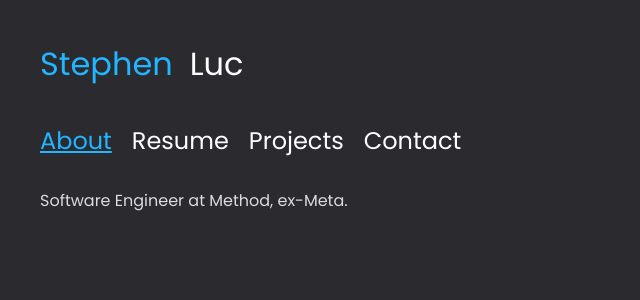
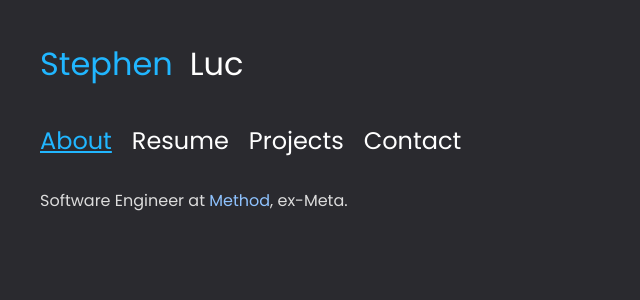
Before and after one commit to stephenluc/stephenluc.github.io, a Jekyll site: the page built from index.html, in a window 1280 px wide. Shown: the top 300 px of the page, without its empty margins (0-640 px from the left). Built offline with Jekyll 4.4.1, drawn with Linux system fonts in a browser that asks for light colours.

Commit message:
Update about.html

```diff
--- a/_includes/about.html
+++ b/_includes/about.html
@@ -1 +1 @@
-<p>Software Engineer at Method, ex-Meta.</p>
+<p>Software Engineer at <a href="https://methodfi.com/" class="quaternary-text unselected">Method</a>, ex-Meta.</p>
```
